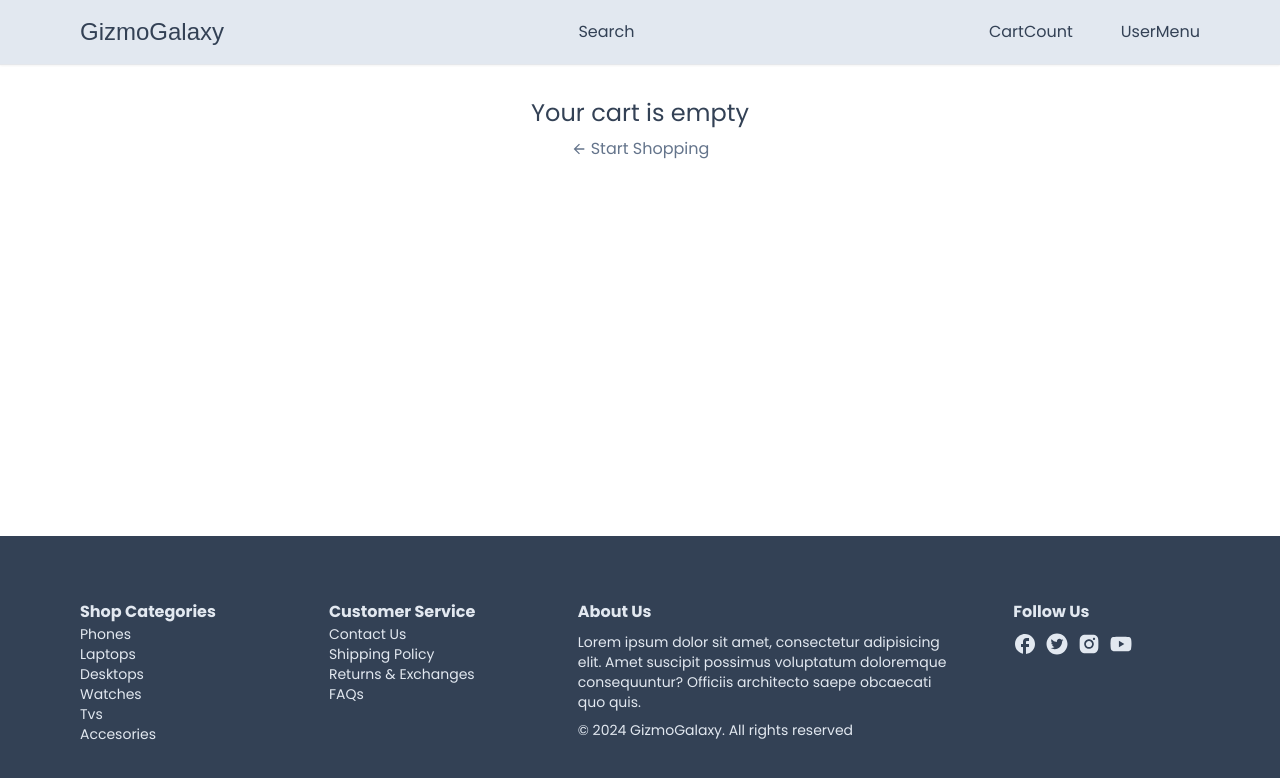
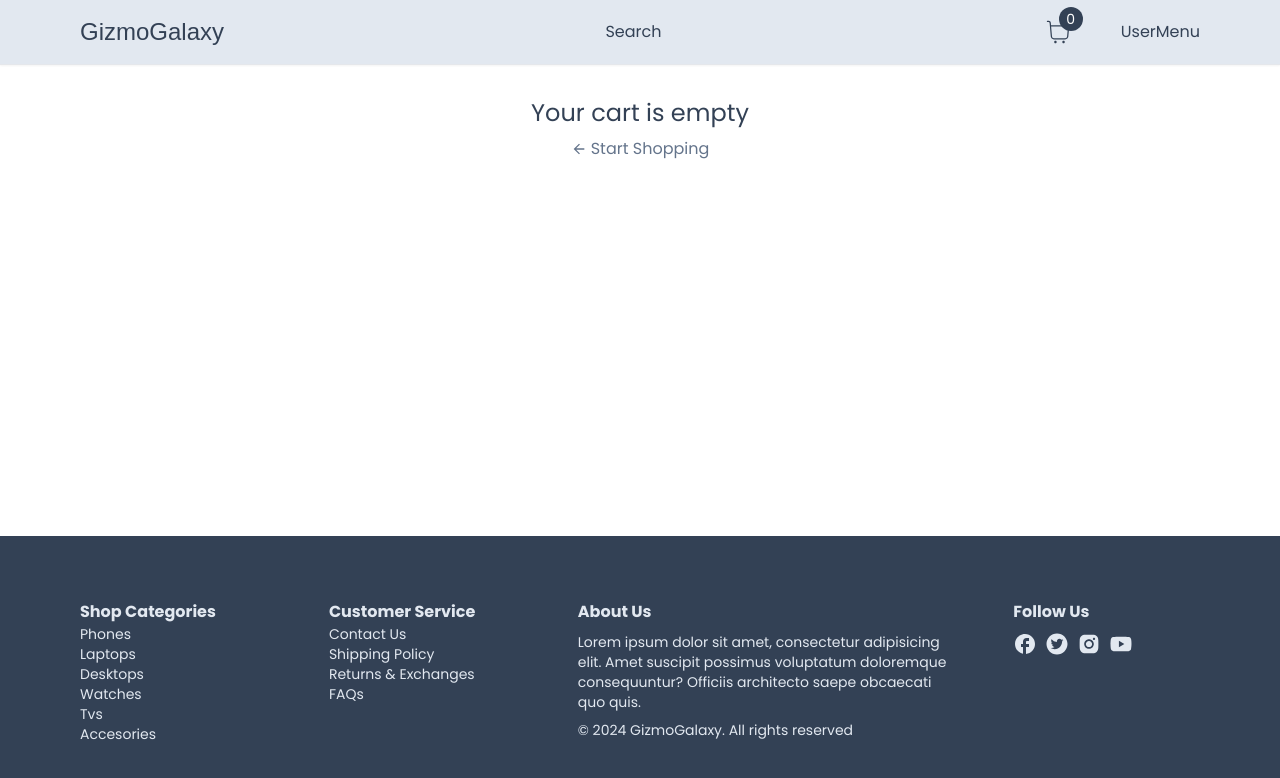
Before and after one commit to SabinaGarayeva/ecommerce, a Next.js app: page /cart in a window 1280 px wide. Shown: the top 778 px of the page. Built offline with nearby package versions, Linux system fonts and the light colour scheme; a web font is replaced by a local one.

Commit message:
Display Total Cart Qty

```diff
--- a/app/cart/CartClient.tsx
+++ b/app/cart/CartClient.tsx
@@ -6,9 +6,10 @@
 import Heading from "../components/Heading";
 import Button from "../components/Button";
 import ItemContent from "./ItemContent";
+import { formatPrice } from "@/utils/formatPrice";
 
 const CartClient = () => {
-  const { cartProducts, handleClearCart } = useCart();
+  const { cartProducts, handleClearCart, cartTotalAmount } = useCart();
 
   if (!cartProducts || cartProducts.length === 0) {
     return (
@@ -55,7 +56,7 @@
         <div className="text-sm flex flex-col gap-1 items-start">
           <div className="flex justify-between w-full text-base font-semibold">
             <span>Subtotal</span>
-            <span>$1,000</span>
+            <span>{formatPrice(cartTotalAmount)}</span>
           </div>
           <p className="text-slate-500">
             Taxes and shipping calculate at checkout
--- /dev/null
+++ b/app/components/nav/CartCount.tsx
@@ -0,0 +1,26 @@
+"use client";
+
+import { useCart } from "@/hooks/useCart";
+import { useRouter } from "next/navigation";
+import { CiShoppingCart } from "react-icons/ci";
+
+const CartCount = () => {
+  const { cartTotalQty } = useCart();
+  const router = useRouter();
+
+  return (
+    <div
+      className="relative cursor-pointer"
+      onClick={() => router.push("/cart")}
+    >
+      <div className="text-3xl">
+        <CiShoppingCart />
+      </div>
+      <span className="absolute top-[-10px] right-[-10px] bg-slate-700 text-white h-6 w-6 rounded-full flex items-center justify-center text-sm">
+        {cartTotalQty}
+      </span>
+    </div>
+  );
+};
+
+export default CartCount;
--- a/app/components/nav/NavBar.tsx
+++ b/app/components/nav/NavBar.tsx
@@ -1,6 +1,7 @@
 import Link from "next/link";
 import Container from "../Container";
 import { Redressed } from "next/font/google";
+import CartCount from "./CartCount";
 
 const redressed = Redressed({
   subsets: ["latin"],
@@ -21,7 +22,7 @@
             </Link>
             <div className="hidden md:block">Search</div>
             <div className="flex items-center gap-8 md:gap-12">
-              <div>CartCount</div>
+              <CartCount />
               <div>UserMenu</div>
             </div>
           </div>
--- a/hooks/useCart.tsx
+++ b/hooks/useCart.tsx
@@ -11,6 +11,7 @@
 
 type CartContextType = {
   cartTotalQty: number;
+  cartTotalAmount: number;
   cartProducts: CartProductType[] | null;
   handleAddProductToCart: (product: CartProductType) => void;
   handleRemoveProductFromCart: (product: CartProductType) => void;
@@ -163,6 +164,7 @@
 
   const value = {
     cartTotalQty,
+    cartTotalAmount,
     cartProducts,
     handleAddProductToCart,
     handleRemoveProductFromCart,
```
